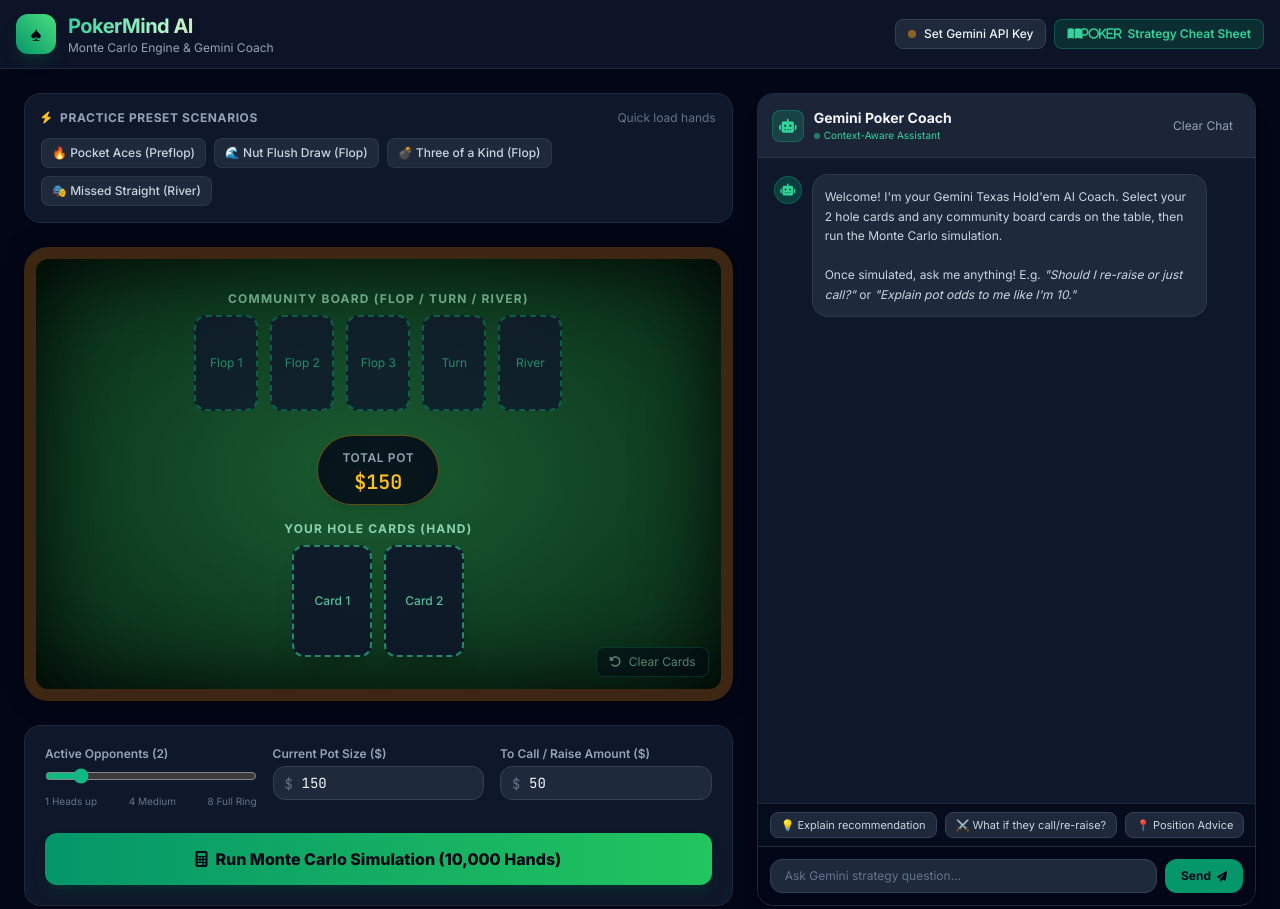
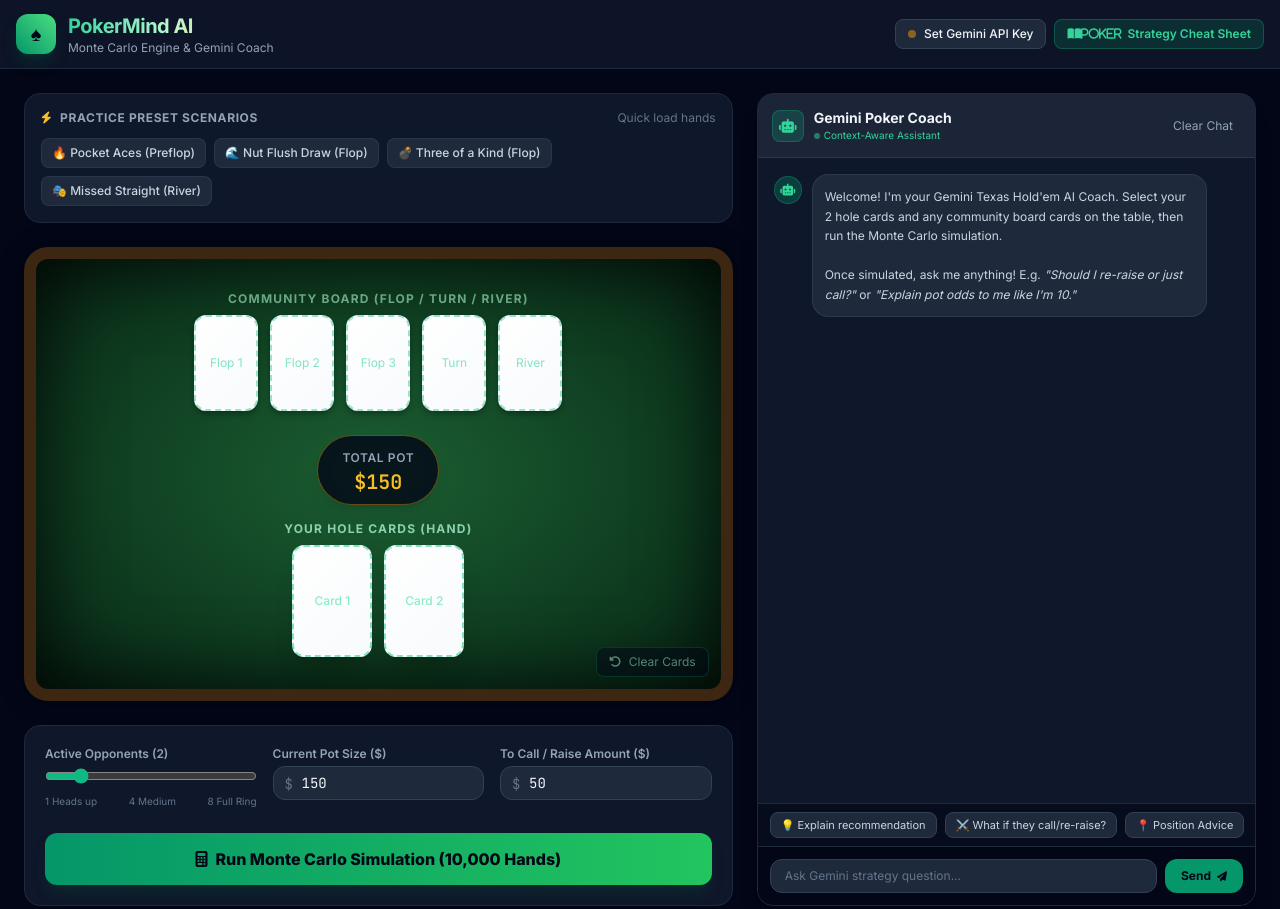
Before and after one commit to Devanshi-Garg/Poker-Chatbot, a plain HTML site: page index.html in a window 1280 px wide. Shown: the top 909 px of the page. Drawn offline with nearby package versions, Linux system fonts and the light colour scheme.

Commit message:
Update index.html

```diff
--- a/index.html
+++ b/index.html
@@ -48,15 +48,25 @@
             box-shadow: inset 0 0 80px rgba(0,0,0,0.8), 0 0 20px rgba(0,0,0,0.5);
             border: 12px solid #3d2612;
         }
-        .card {
-            transition: all 0.2s ease;
-            user-select: none;
-        }
-        .card:hover {
-            transform: translateY(-4px);
-        }
-        .suit-heart, .suit-diamond { color: #ef4444; }
-        .suit-club, .suit-spade { color: #1e293b; }
+        .poker-card {
+  background: linear-gradient(135deg, #ffffff 0%, #f8fafc 100%);
+  border: 1px solid #cbd5e1;
+  box-shadow: 0 4px 6px -1px rgba(0, 0, 0, 0.25), 0 2px 4px -1px rgba(0, 0, 0, 0.1);
+  border-radius: 8px;
+  position: relative;
+  user-select: none;
+  transition: transform 0.15s ease, box-shadow 0.15s ease;
+  overflow: hidden;
+}
+.poker-card:hover {
+  transform: translateY(-2px);
+  box-shadow: 0 10px 15px -3px rgba(0, 0, 0, 0.3);
+}
+.suit-red { color: #d32f2f; }
+.suit-black { color: #1a1a1a; }
+.pip-inverted { transform: rotate(180deg); } { color: #1e293b; }
+
+
 
         /* Custom scrollbar */
         ::-webkit-scrollbar {
```
